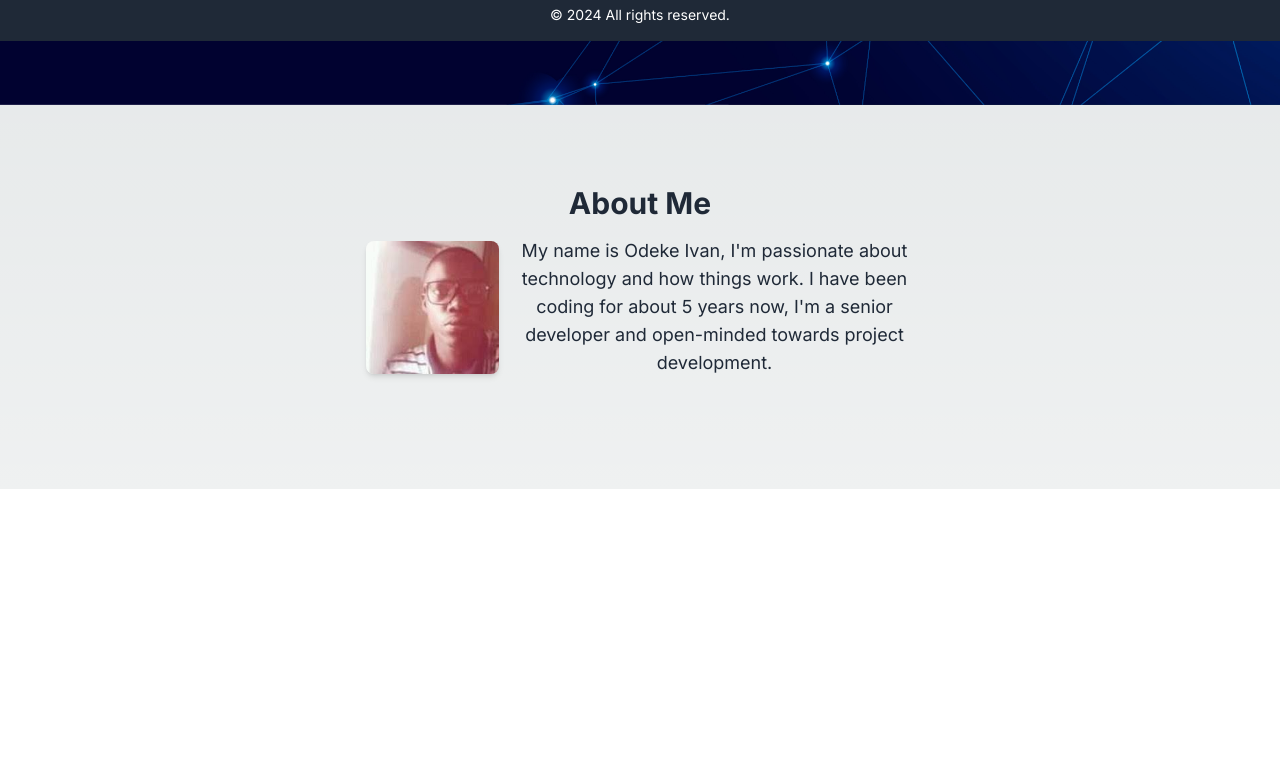
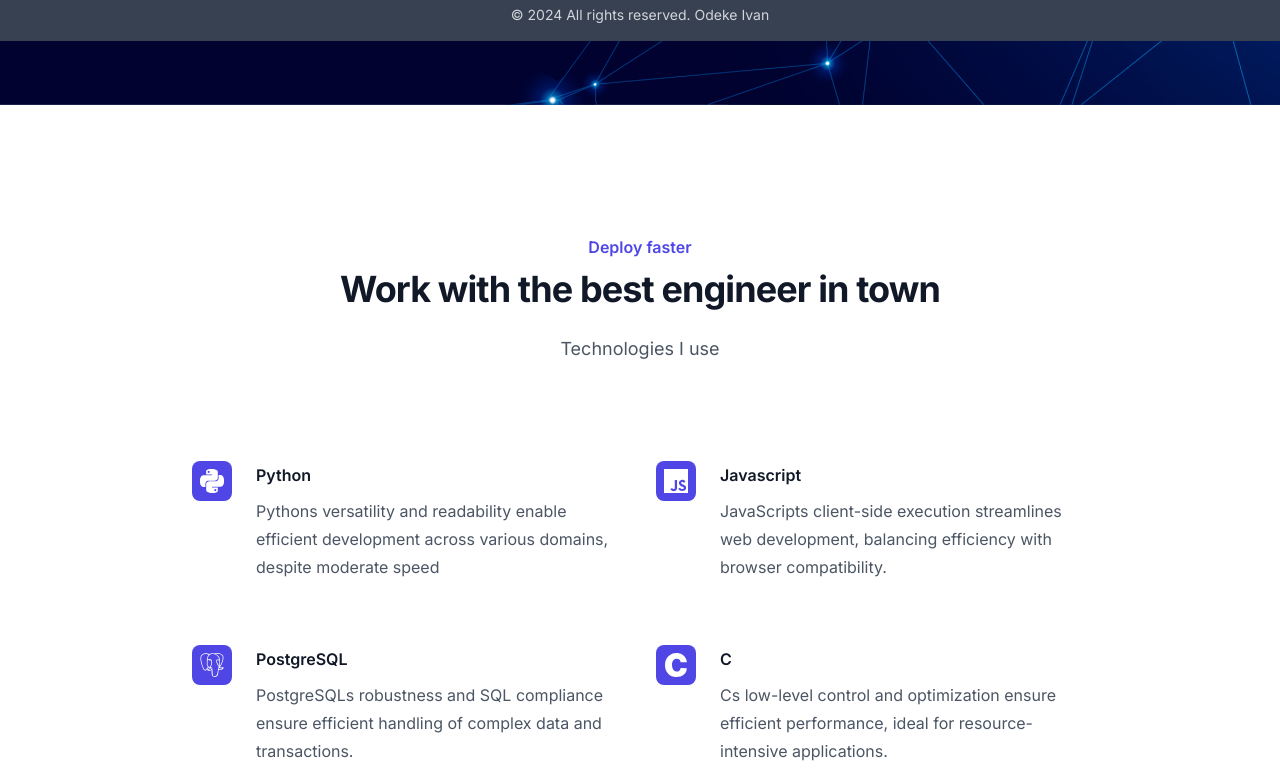
Before and after one commit to ivancliff029/portfolio, a Next.js app: page / in a window 1280 px wide. Shown: the part 759-1540 px from the top of the page. Built offline with nearby package versions, Linux system fonts and the light colour scheme.

Commit message:
added technologies i use

```diff
--- a/app/Components/Footer.tsx
+++ b/app/Components/Footer.tsx
@@ -2,11 +2,13 @@ import React from 'react';
 
 const Footer = () => {
   return (
-    <footer className="bg-gray-800 text-white p-4 text-center fixed bottom-0 w-full">
-      <p className="text-lg font-bold">Odeke Ivan</p>
-      <p className="text-sm">© {new Date().getFullYear()} All rights reserved.</p>
-    </footer>
+    <footer className="bg-gray-700 text-white fixed bottom-0 w-full">
+    <div className="max-w-screen-xl mx-auto p-4 flex items-center justify-center">
+      <p className="text-sm text-gray-300">
+        © {new Date().getFullYear()} All rights reserved. Odeke Ivan
+      </p>
+    </div>
+  </footer>
   );
 };
-
 export default Footer;
--- a/app/Components/Navbar.tsx
+++ b/app/Components/Navbar.tsx
@@ -2,20 +2,32 @@ import Image from 'next/image';
 
 export default function Navbar() {
   return (
-
     <nav className="bg-white border-gray-200 dark:bg-gray-900">
       <div className="max-w-screen-xl flex flex-wrap items-center justify-between mx-auto p-4">
         <a href="/" className="flex items-center space-x-3 rtl:space-x-reverse">
-            <Image src="/img/favicon.ico" className="h-8" alt="My logo" width={50} height={100}/>
+          <Image src="/img/favicon.ico" className="h-8" alt="My logo" width={50} height={100} />
           <span className="self-center text-2xl font-semibold whitespace-nowrap dark:text-white">Odeke Ivan</span>
         </a>
-        <button data-collapse-toggle="navbar-default" type="button" className="inline-flex items-center p-2 w-10 h-10 justify-center text-sm text-gray-500 rounded-lg md:hidden hover:bg-gray-100 focus:outline-none focus:ring-2 focus:ring-gray-200 dark:text-gray-400 dark:hover:bg-gray-700 dark:focus:ring-gray-600" aria-controls="navbar-default" aria-expanded="false">
+        <button
+          data-collapse-toggle="navbar-default"
+          type="button"
+          className="inline-flex items-center p-2 w-10 h-10 justify-center text-sm text-gray-500 rounded-lg md:hidden hover:bg-gray-100 focus:outline-none focus:ring-2 focus:ring-gray-200 dark:text-gray-400 dark:hover:bg-gray-700 dark:focus:ring-gray-600"
+          aria-controls="navbar-default"
+          aria-expanded="false"
+        >
           <span className="sr-only">Open main menu</span>
-            <svg className="w-5 h-5" aria-hidden="true" xmlns="http://www.w3.org/2000/svg" fill="none" viewBox="0 0 17 14">
-                <path stroke="currentColor" stroke-linecap="round" stroke-linejoin="round" stroke-width="2" d="M1 1h15M1 7h15M1 13h15"/>
+          <svg
+            className="w-5 h-5"
+            aria-hidden="true"
+            xmlns="http://www.w3.org/2000/svg"
+            fill="none"
+            viewBox="0 0 17 14"
+          >
+            <path stroke="currentColor" strokeLinecap="round" strokeLinejoin="round" strokeWidth="2" d="M1 1h15M1 7h15M1 13h15" />
           </svg>
         </button>
-        <div className="hidden w-full md:block md:w-auto" id="navbar-default">
+        {/* Responsive menu */}
+        <div className="hidden w-full md:flex md:w-auto" id="navbar-default">
           <ul className="font-medium flex flex-col p-4 md:p-0 mt-4 border border-gray-100 rounded-lg bg-gray-50 md:flex-row md:space-x-8 rtl:space-x-reverse md:mt-0 md:border-0 md:bg-white dark:bg-gray-800 md:dark:bg-gray-900 dark:border-gray-700">
             <li>
               <a href="/" className="block py-2 px-3 text-white bg-blue-700 rounded md:bg-transparent md:text-blue-700 md:p-0 dark:text-white md:dark:text-blue-500" aria-current="page">Home</a>
@@ -30,6 +42,5 @@ export default function Navbar() {
         </div>
       </div>
     </nav>
-
   );
 }
--- a/app/page.tsx
+++ b/app/page.tsx
@@ -2,41 +2,62 @@ import React from 'react';
 import Navbar from './Components/Navbar';
 import Footer from './Components/Footer';
 import Image from 'next/image';
+import { SiPython, SiJavascript, SiC, SiPostgresql } from 'react-icons/si';
+
+const features = [
+  {
+    name: 'Python',
+    description:
+      'Pythons versatility and readability enable efficient development across various domains, despite moderate speed',
+    icon: SiPython,
+  },
+  {
+    name: 'Javascript',
+    description:
+      'JavaScripts client-side execution streamlines web development, balancing efficiency with browser compatibility.',
+    icon: SiJavascript,
+  },
+  {
+    name: 'PostgreSQL',
+    description:
+      'PostgreSQLs robustness and SQL compliance ensure efficient handling of complex data and transactions.',
+    icon: SiPostgresql,
+  },
+  {
+    name: 'C',
+    description:
+      'Cs low-level control and optimization ensure efficient performance, ideal for resource-intensive applications.',
+    icon: SiC,
+  },
+];
 
 const Technologies = () => {
   return (
-    <div className="mt-12 text-center mb-12">
-      <h2 className="text-2xl font-bold mb-4">Technologies I Use</h2>
-      <div className="flex items-center justify-center space-x-4">
-        <div className="flex items-center">
-          <Image
-            src="https://banner2.cleanpng.com/20180422/hrq/kisspng-javascript-web-development-logo-script-clipart-5adc4c1a932f97.7568863815243868426029.jpg"
-            alt="ReactJS"
-            className="w-24 h-24 mr-2"
-            width={800}
-            height={500}
-          />
-          <span>JavaScript</span>
+    <div className="bg-white py-24 sm:py-32">
+      <div className="mx-auto max-w-7xl px-6 lg:px-8">
+        <div className="mx-auto max-w-2xl lg:text-center">
+          <h2 className="text-base font-semibold leading-7 text-indigo-600">Deploy faster</h2>
+          <p className="mt-2 text-3xl font-bold tracking-tight text-gray-900 sm:text-4xl">
+            Work with the best engineer in town
+          </p>
+          <p className="mt-6 text-lg leading-8 text-gray-600">
+            Technologies I use
+          </p>
         </div>
-        <div className="flex items-center">
-          <Image
-            src="https://static.vecteezy.com/system/resources/previews/012/697/295/large_2x/3d-python-programming-language-logo-free-png.png"
-            alt="Python"
-            className="w-24 h-24 mr-2"
-            width={800}
-            height={500}
-          />
-          <span>Python</span>
+        <div className="mx-auto mt-16 max-w-2xl sm:mt-20 lg:mt-24 lg:max-w-4xl">
+          <dl className="grid max-w-xl grid-cols-1 gap-x-8 gap-y-10 lg:max-w-none lg:grid-cols-2 lg:gap-y-16">
+            {features.map((feature) => (
+              <div key={feature.name} className="relative pl-16">
+                <dt className="text-base font-semibold leading-7 text-gray-900">
+                  <div className="absolute left-0 top-0 flex h-10 w-10 items-center justify-center rounded-lg bg-indigo-600">
+                    <feature.icon className="h-6 w-6 text-white" aria-hidden="true" />
                   </div>
-        <div className="flex items-center">
-          <Image
-            src="https://upload.wikimedia.org/wikipedia/commons/thumb/3/35/Tux.svg/150px-Tux.svg.png"
-            alt="Linux"
-            className="w-24 h-24 mr-2"
-            width={800}
-            height={500}
-          />
-          <span>Linux</span>
+                  {feature.name}
+                </dt>
+                <dd className="mt-2 text-base leading-7 text-gray-600">{feature.description}</dd>
+              </div>
+            ))}
+          </dl>
         </div>
       </div>
     </div>
@@ -45,23 +66,24 @@ const Technologies = () => {
 
 const AboutMe = () => {
   return (
-    <div className="flex flex-col items-center justify-center mt-20 mb-20 bg-white-200 text-gray-800">
-      <h2 className="text-3xl font-bold mb-4">About Me</h2>
-
-      <div className="flex items-center mb-8">
-        <div className="mr-4" style={{ width: '133px' }}>
-          <Image
+    <div className="container mx-auto py-16">
+      <div className="flex flex-col md:flex-row items-center justify-center space-y-8 md:space-y-0 md:space-x-8">
+        {/* Image div */}
+        <div className="md:w-1/3 bg-white rounded-lg shadow-md p-8">
+          <img
             src="/img/ivan cliff.jpeg"
             alt="Your Story"
-            className="rounded-lg shadow-md w-full h-auto"
-            width={133}
-            height={133}
+            className="rounded-lg"
+            width={200}
+            height={200}
           />
         </div>
 
-        <div className="text-center" style={{ width: '400px' }}>
+        {/* Text div */}
+        <div className="md:w-2/3 bg-white rounded-lg shadow-md p-8">
+          <h2 className="text-3xl font-bold mb-4">About Me</h2>
           <p className="text-lg">
-            My name is Odeke Ivan, I&apos;m passionate about technology and how things work. I have been coding for about 5 years now, I&apos;m a senior developer and open-minded towards project development.
+            My name is Odeke Ivan. I'm passionate about technology and how things work. With over 5 years of experience in coding, I'm a senior developer dedicated to creating innovative solutions. I approach project development with an open mind and a commitment to excellence.
           </p>
         </div>
       </div>
@@ -69,12 +91,12 @@ const AboutMe = () => {
   );
 };
 
+
+
 const ContactForm = () => {
   return (
-  <>
-
-      <section className="contact-form flex flex-col items-center justify-center h-screen bg-white text-gray-800">
-        <h2 className="text-2xl font-bold mb-4">Contact Me</h2>
+    <section className="flex flex-col items-center justify-center h-screen bg-white text-gray-800">
+      <h2 className="text-3xl font-bold mb-4">Contact Me</h2>
       <div className="flex flex-col items-center justify-center">
         <p className="mb-2"><strong>Email:</strong> odekeivancliff@gmail.com</p>
         <p className="mb-2"><strong>Phone:</strong> +256778054598</p>
@@ -83,9 +105,6 @@ const ContactForm = () => {
         Send Message
       </button>
     </section>
-
-  </>
-
   );
 };
 
@@ -96,7 +115,7 @@ const Home = () => {
       <div className="flex flex-col items-center justify-center h-screen bg-blue-500 text-white bg-cover bg-center relative" style={{ backgroundImage: `url('/img/banner.jpg')` }}>
         <h1 className="text-4xl font-bold mb-4">Welcome to My World</h1>
         <p className="text-lg">
-          You are  either a 0 or a 1
+          You are either a 0 or a 1
         </p>
         <div className="mt-8">
           <a
@@ -107,6 +126,7 @@ const Home = () => {
           </a>
         </div>
       </div>
+      <Technologies />
       <AboutMe />
       <ContactForm />
       <Footer />
--- a/next.config.js
+++ b/next.config.js
@@ -2,3 +2,9 @@
 const nextConfig = {}
 
 module.exports = nextConfig
+
+module.exports = {
+    images: {
+      domains: ['banner2.cleanpng.com', 'static.vecteezy.com', 'upload.wikimedia.org'],
+    },
+  }
```
Lines whose indentation alone changed are shown as unchanged.
